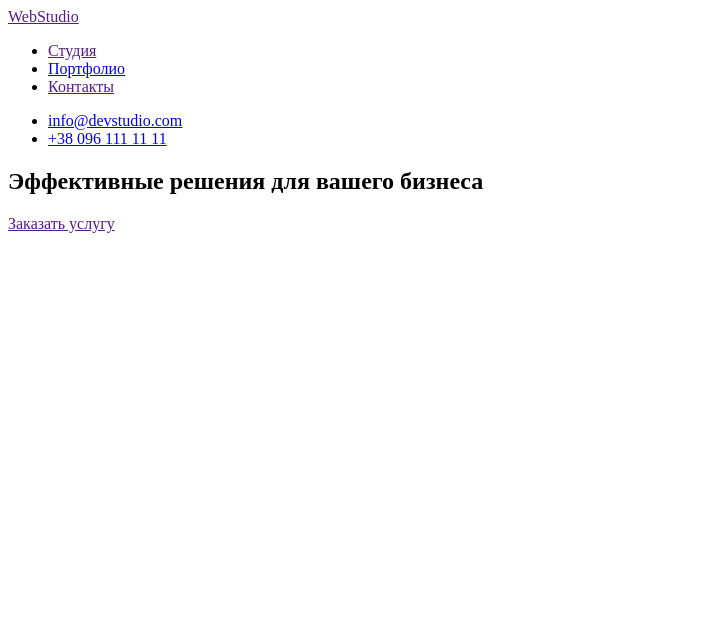
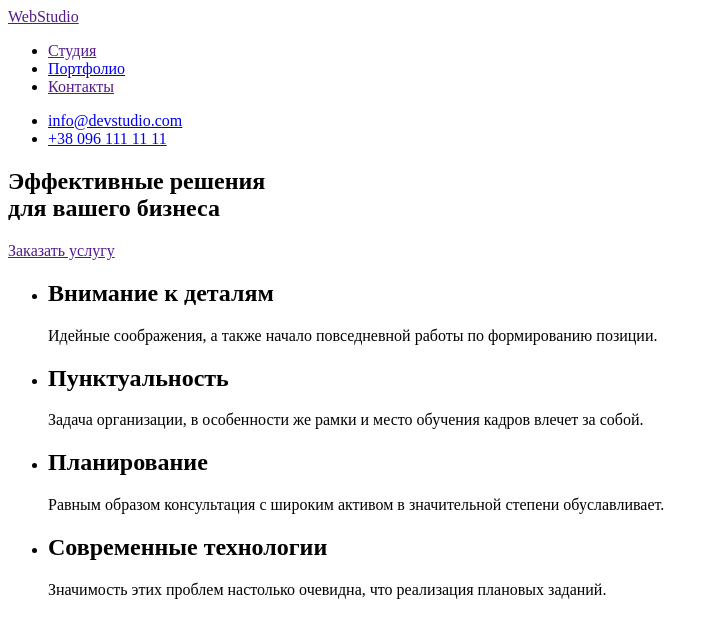
Before and after one commit to Dmitruhub/goit-markup-hw-01, a plain HTML site: page index.html in a window 1280 px wide. Shown: the whole page, without its empty margins (0-717 px from the left). Drawn offline with Linux system fonts and the light colour scheme.

Commit message:
Обновил фото, добавил секцию

```diff
--- a/index.html
+++ b/index.html
@@ -1,19 +1,21 @@
 <!DOCTYPE html>
-<html lang="en">
+<html lang="ru">
   <head>
-  <meta charset="UTF-8">
-  <meta http-equiv="X-UA-Compatible" content="IE=edge">
-  <meta name="viewport" content="width=device-width, initial-scale=1.0">
+    <meta charset="UTF-8" />
+    <meta http-equiv="X-UA-Compatible" content="IE=edge" />
+    <meta name="viewport" content="width=device-width, initial-scale=1.0" />
     <title>Document</title>
   </head>
   <body>
     <header>
+      <nav>
         <a href="">WebStudio</a>
         <ul>
           <li><a href="">Студия</a></li>
           <li><a href="/">Портфолио</a></li>
           <li><a href="">Контакты</a></li>
         </ul>
+      </nav>
       <ul>
         <li><a href="mailto:info@devstudio.com">info@devstudio.com</a></li>
         <li><a href="tel:+380961111111">+38 096 111 11 11</a></li>
@@ -22,11 +24,42 @@
 
     <div>
       <section>
-      <h1>Эффективные решения для вашего бизнеса</h1>
+        <h1>Эффективные решения <br />для вашего бизнеса</h1>
         <a href="">Заказать услугу</a>
       </section>
     </div>
 
-  <section></section>
+    <section>
+      <ul>
+        <li>
+          <h2>Внимание к деталям</h2>
+          <p>
+            Идейные соображения, а также начало повседневной работы по
+            формированию позиции.
+          </p>
+        </li>
+        <li>
+          <h2>Пунктуальность</h2>
+          <p>
+            Задача организации, в особенности же рамки и место обучения кадров
+            влечет за собой.
+          </p>
+        </li>
+        <li>
+          <h2>Планирование</h2>
+          <p>
+            Равным образом консультация с широким активом в значительной степени
+            обуславливает.
+          </p>
+        </li>
+        <li>
+          <h2>Современные технологии</h2>
+          <p>
+            Значимость этих проблем настолько очевидна, что реализация плановых
+            заданий.
+          </p>
+        </li>
+      </ul>
+    </section>
   </body>
 </html>
```
Also changed, not shown: img/comp1.jpg (added), img/comp2.jpg (added), img/comp3.jpg (added), img/img (1).png (deleted), img/img (2).png (deleted), img/img.png (deleted), img/photo1.jpg (renamed from img/img (1).jpg), img/photo2.jpg (renamed from img/img (2).jpg), img/photo3.jpg (renamed from img/img (3).jpg), img/photo4.jpg (renamed from img/img (4).jpg). Lines whose indentation alone changed are shown as unchanged.
